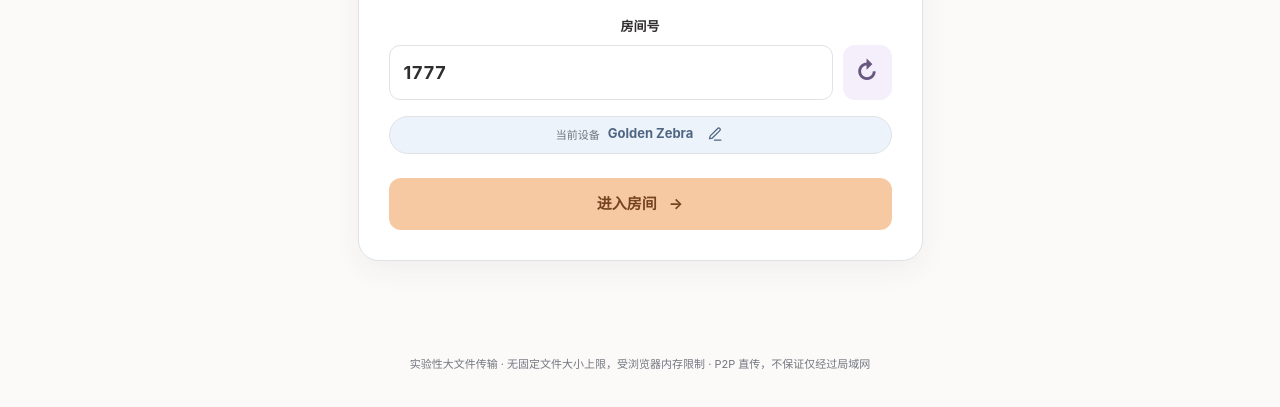
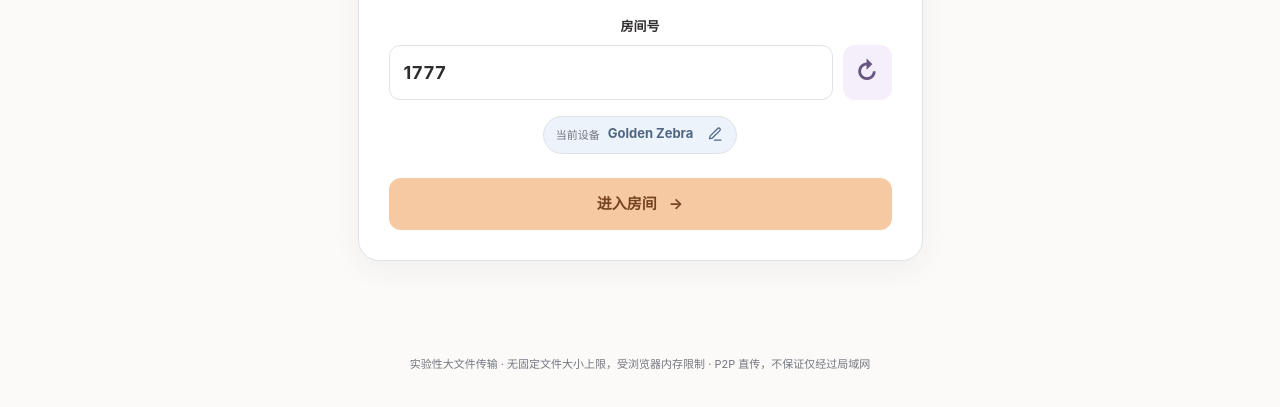
Before and after one commit to Pixman022/lan-room-transfer, a website: page public/index.html in a window 1280 px wide. Shown: the part 335-742 px from the top of the page. Drawn offline with Linux system fonts and the light colour scheme; files that its build step writes are made by us from their sources; no server answers; files whose address does not match are found by name.

Commit message:
Keep current-device chip content-width rather than full card width

```diff
--- a/public/styles.css
+++ b/public/styles.css
@@ -71,7 +71,7 @@ main { min-height: calc(100vh - 76px); }
 .entry-avatar { display: flex; justify-content: center; margin: 2px 0 22px; }
 .entry-room-code label { text-align: center; }
 .entry-panel .room-code-editor { margin-bottom: 16px; }
-.entry-device-chip { display: flex; align-items: center; justify-content: center; gap: 8px; align-self: center; max-width: 100%; min-height: 36px; padding: 2px 6px 2px 12px; margin: 0 auto 24px; border: 1px solid var(--line); border-radius: 999px; background: var(--tint-blue); color: var(--tint-blue-ink); }
+.entry-device-chip { display: flex; align-items: center; justify-content: center; gap: 8px; width: fit-content; max-width: 100%; min-height: 36px; padding: 2px 6px 2px 12px; margin: 0 auto 24px; border: 1px solid var(--line); border-radius: 999px; background: var(--tint-blue); color: var(--tint-blue-ink); }
 .entry-device-caption { flex-shrink: 0; font-size: 11px; color: var(--muted); }
 .entry-device-chip .device-name-line { min-width: 0; }
 .entry-device-chip .device-name-text { font-size: 13px; font-weight: 650; letter-spacing: 0; max-width: min(46vw, 250px); }
```
